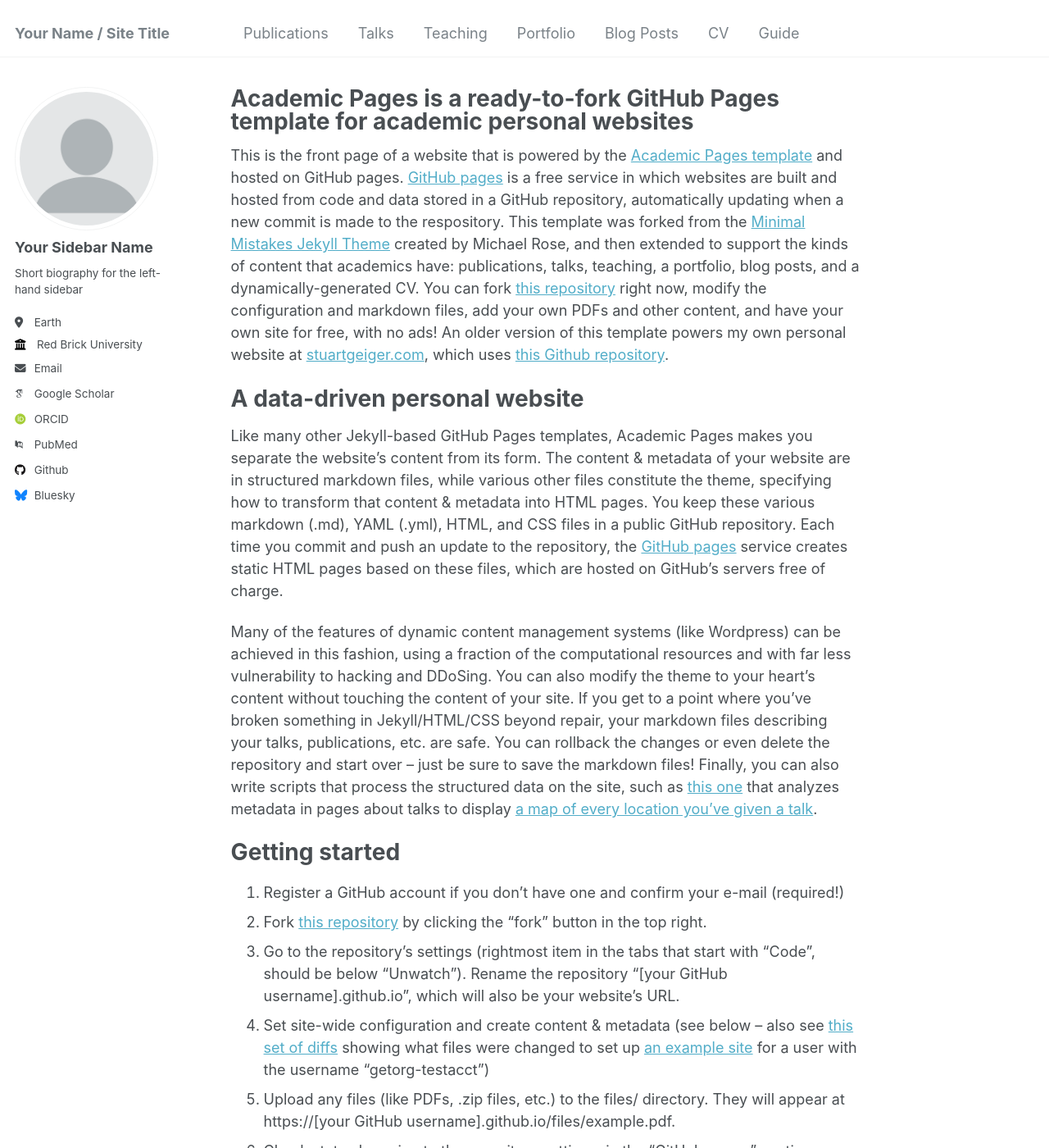
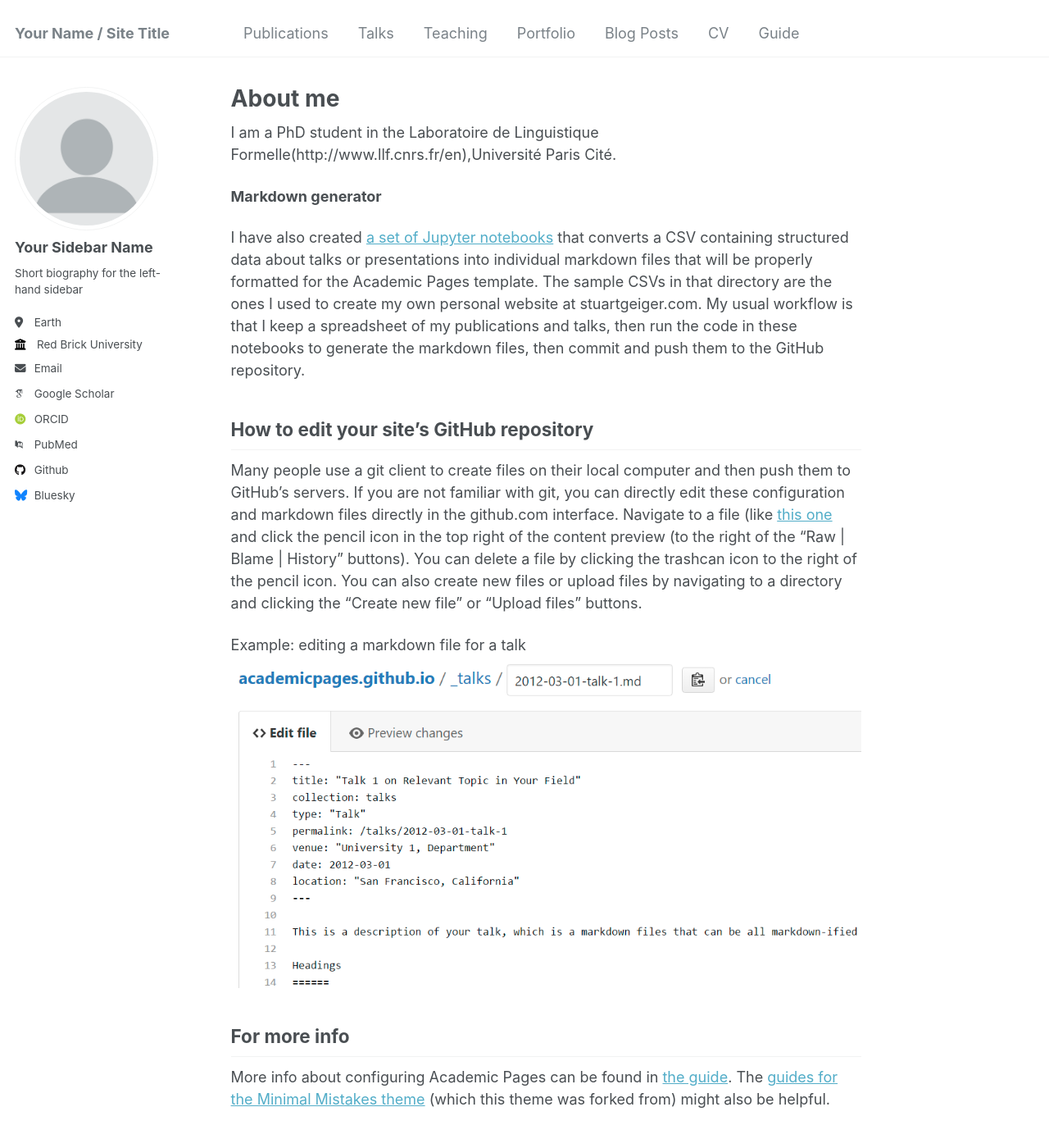
Before and after one commit to RuihuaMAO/Ruihua.Mao, a Jekyll site: the page built from _pages/about.md, in a window 1280 px wide and 1400 px high. Shown: the whole window at 82% size. Built offline with Jekyll 4.4.1, drawn with Linux system fonts in a browser that asks for light colours; some web fonts are replaced; some of the changed text lies outside the part shown.

Commit message:
Update about.md

```diff
--- a/_pages/about.md
+++ b/_pages/about.md
@@ -1,36 +1,14 @@
 ---
 permalink: /
-title: "Academic Pages is a ready-to-fork GitHub Pages template for academic personal websites"
-author_profile: true
+title: "About me"
+author_profile: True
 redirect_from:
   - /about/
   - /about.html
 ---
+I am a PhD student in the Laboratoire de Linguistique Formelle(http://www.llf.cnrs.fr/en),Université Paris Cité.
 
-This is the front page of a website that is powered by the [Academic Pages template](https://github.com/academicpages/academicpages.github.io) and hosted on GitHub pages. [GitHub pages](https://pages.github.com) is a free service in which websites are built and hosted from code and data stored in a GitHub repository, automatically updating when a new commit is made to the respository. This template was forked from the [Minimal Mistakes Jekyll Theme](https://mmistakes.github.io/minimal-mistakes/) created by Michael Rose, and then extended to support the kinds of content that academics have: publications, talks, teaching, a portfolio, blog posts, and a dynamically-generated CV. You can fork [this repository](https://github.com/academicpages/academicpages.github.io) right now, modify the configuration and markdown files, add your own PDFs and other content, and have your own site for free, with no ads! An older version of this template powers my own personal website at [stuartgeiger.com](http://stuartgeiger.com), which uses [this Github repository](https://github.com/staeiou/staeiou.github.io).
 
-A data-driven personal website
-======
-Like many other Jekyll-based GitHub Pages templates, Academic Pages makes you separate the website's content from its form. The content & metadata of your website are in structured markdown files, while various other files constitute the theme, specifying how to transform that content & metadata into HTML pages. You keep these various markdown (.md), YAML (.yml), HTML, and CSS files in a public GitHub repository. Each time you commit and push an update to the repository, the [GitHub pages](https://pages.github.com/) service creates static HTML pages based on these files, which are hosted on GitHub's servers free of charge.
-
-Many of the features of dynamic content management systems (like Wordpress) can be achieved in this fashion, using a fraction of the computational resources and with far less vulnerability to hacking and DDoSing. You can also modify the theme to your heart's content without touching the content of your site. If you get to a point where you've broken something in Jekyll/HTML/CSS beyond repair, your markdown files describing your talks, publications, etc. are safe. You can rollback the changes or even delete the repository and start over -- just be sure to save the markdown files! Finally, you can also write scripts that process the structured data on the site, such as [this one](https://github.com/academicpages/academicpages.github.io/blob/master/talkmap.ipynb) that analyzes metadata in pages about talks to display [a map of every location you've given a talk](https://academicpages.github.io/talkmap.html).
-
-Getting started
-======
-1. Register a GitHub account if you don't have one and confirm your e-mail (required!)
-1. Fork [this repository](https://github.com/academicpages/academicpages.github.io) by clicking the "fork" button in the top right.
-1. Go to the repository's settings (rightmost item in the tabs that start with "Code", should be below "Unwatch"). Rename the repository "[your GitHub username].github.io", which will also be your website's URL.
-1. Set site-wide configuration and create content & metadata (see below -- also see [this set of diffs](http://archive.is/3TPas) showing what files were changed to set up [an example site](https://getorg-testacct.github.io) for a user with the username "getorg-testacct")
-1. Upload any files (like PDFs, .zip files, etc.) to the files/ directory. They will appear at https://[your GitHub username].github.io/files/example.pdf.
-1. Check status by going to the repository settings, in the "GitHub pages" section
-
-Site-wide configuration
-------
-The main configuration file for the site is in the base directory in [_config.yml](https://github.com/academicpages/academicpages.github.io/blob/master/_config.yml), which defines the content in the sidebars and other site-wide features. You will need to replace the default variables with ones about yourself and your site's github repository. The configuration file for the top menu is in [_data/navigation.yml](https://github.com/academicpages/academicpages.github.io/blob/master/_data/navigation.yml). For example, if you don't have a portfolio or blog posts, you can remove those items from that navigation.yml file to remove them from the header.
-
-Create content & metadata
-------
-For site content, there is one markdown file for each type of content, which are stored in directories like _publications, _talks, _posts, _teaching, or _pages. For example, each talk is a markdown file in the [_talks directory](https://github.com/academicpages/academicpages.github.io/tree/master/_talks). At the top of each markdown file is structured data in YAML about the talk, which the theme will parse to do lots of cool stuff. The same structured data about a talk is used to generate the list of talks on the [Talks page](https://academicpages.github.io/talks), each [individual page](https://academicpages.github.io/talks/2012-03-01-talk-1) for specific talks, the talks section for the [CV page](https://academicpages.github.io/cv), and the [map of places you've given a talk](https://academicpages.github.io/talkmap.html) (if you run this [python file](https://github.com/academicpages/academicpages.github.io/blob/master/talkmap.py) or [Jupyter notebook](https://github.com/academicpages/academicpages.github.io/blob/master/talkmap.ipynb), which creates the HTML for the map based on the contents of the _talks directory).
 
 **Markdown generator**
 
```
